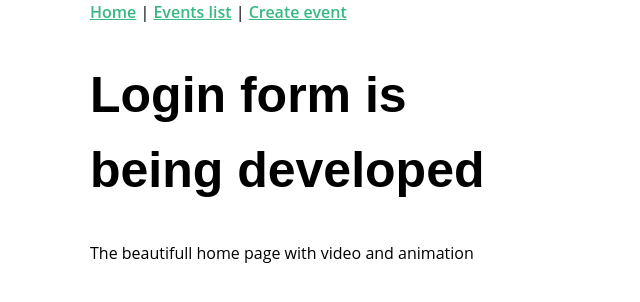
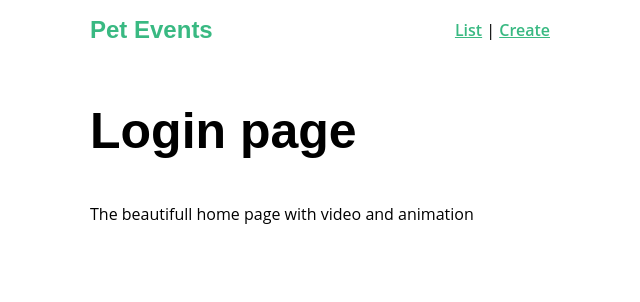
Before and after one commit to Viktoriia-Piskova/pet-events-vue-spa, a Vue app: page / in a window 1280 px wide. Shown: the top 302 px of the page, without its empty margins (320-960 px from the left). Built offline with nearby package versions, Linux system fonts and the light colour scheme.

Commit message:
General project structure

```diff
--- a/package.json
+++ b/package.json
@@ -9,6 +9,7 @@
   },
   "dependencies": {
     "core-js": "^3.8.3",
+    "feather-icons": "^4.29.0",
     "vue": "^2.6.14",
     "vue-router": "^3.5.1",
     "vuex": "^3.6.2"
--- a/src/App.vue
+++ b/src/App.vue
@@ -1,13 +1,18 @@
 <template>
   <div id="app">
-    <nav>
-      <router-link :to="{ name: 'home' }">Home</router-link>
-      | <router-link to="/list">Events list</router-link> |
-      <router-link to="/create">Create event</router-link>
-    </nav>
+    <NavBar />
     <router-view />
   </div>
 </template>
+
+<script>
+import NavBar from "@/components/NavBar.vue";
+export default {
+  components: {
+    NavBar,
+  },
+};
+</script>
 
 <style>
 html {
--- a/src/components/EventCard.vue
+++ b/src/components/EventCard.vue
@@ -13,6 +13,7 @@
 
 <script>
 export default {
+  name: "EventCard",
   data() {
     return {
       event: {
@@ -30,16 +31,18 @@ export default {
 };
 </script>
 
-<style scoped>
+<style lang="scss" scoped>
 .event-card {
   padding: 20px;
   margin-bottom: 24px;
   transition: all 0.2s linear;
   cursor: pointer;
-}
-.event-card:hover {
-  transform: scale(1.01);
-  box-shadow: 0 3px 12px 0 rgba(0, 0, 0, 0.2), 0 1px 15px 0 rgba(0, 0, 0, 0.19);
+
+  &:hover {
+    transform: scale(1.01);
+    box-shadow: 0 3px 12px 0 rgba(0, 0, 0, 0.2),
+      0 1px 15px 0 rgba(0, 0, 0, 0.19);
+  }
 }
 .event-card > .title {
   margin: 0;
--- /dev/null
+++ b/src/components/EventShow.vue
@@ -0,0 +1,11 @@
+<template>
+  <div>Showing event {{ id }}</div>
+</template>
+
+<script>
+export default {
+  props: ["id"],
+};
+</script>
+
+<style lang="scss" scoped></style>
--- /dev/null
+++ b/src/components/NavBar.vue
@@ -0,0 +1,39 @@
+<template>
+  <div id="nav" class="nav">
+    <router-link to="/" class="brand">Pet Events</router-link>
+    <nav>
+      <router-link :to="{ name: 'event-list' }">List</router-link> |
+      <router-link :to="{ name: 'event-create' }">Create</router-link>
+    </nav>
+  </div>
+</template>
+
+<script>
+export default {};
+</script>
+
+<style lang="scss" scoped>
+.nav {
+  display: flex;
+  justify-content: space-between;
+  align-items: center;
+  height: 60px;
+  .nav-item {
+    box-sizing: border-box;
+    margin: 0 5px;
+    color: rgba(0, 0, 0, 0.5);
+    text-decoration: none;
+  }
+}
+.nav > .brand {
+  font-family: "Montserrat", sans-serif;
+  font-weight: 700;
+  font-size: 1.5em;
+  color: #39b982;
+  text-decoration: none;
+}
+.nav .nav-item.router-link-exact-active {
+  color: #39b982;
+  border-bottom: solid 2px #39b982;
+}
+</style>
--- a/src/router/index.js
+++ b/src/router/index.js
@@ -1,8 +1,9 @@
 import Vue from "vue";
 import VueRouter from "vue-router";
 import HomeView from "../views/HomeView.vue";
-import EventsList from "../views/EventsList.vue";
+import EventsList from "@/views/EventsList.vue";
 import CreateEvent from "../views/CreateEvent.vue";
+import EventShow from "@/components/EventShow.vue";
 
 Vue.use(VueRouter);
 
@@ -14,13 +15,19 @@ const routes = [
   },
   {
     path: "/list",
-    name: "list",
+    name: "event-list",
     component: EventsList,
   },
   {
     path: "/create",
-    name: "create",
+    name: "event-create",
     component: CreateEvent,
+  },
+  {
+    path: "/event/:id",
+    name: "event-show",
+    component: EventShow,
+    props: true,
   },
 ];
 
--- a/src/views/CreateEvent.vue
+++ b/src/views/CreateEvent.vue
@@ -1,5 +1,5 @@
 <template>
-  <div></div>
+  <div>Create event form</div>
 </template>
 
 <script>
@@ -8,4 +8,4 @@ export default {
 };
 </script>
 
-<style lang="scss" scoped></style>
+<style scoped></style>
--- a/src/views/EventsList.vue
+++ b/src/views/EventsList.vue
@@ -1,5 +1,6 @@
 <template>
   <div class="about">
+    <h1>Event list</h1>
     <EventCard />
   </div>
 </template>
@@ -8,7 +9,7 @@
 import EventCard from "@/components/EventCard.vue";
 export default {
   name: "EventsList",
-  components: EventCard,
+  components: { EventCard },
 };
 </script>
 
--- a/src/views/HomeView.vue
+++ b/src/views/HomeView.vue
@@ -1,6 +1,6 @@
 <template>
   <div class="home">
-    <h1>Login form is being developed</h1>
+    <h1>Login page</h1>
     <p>The beautifull home page with video and animation {{ dynamic }}</p>
   </div>
 </template>
```
Also changed, not shown: 1 other file (tests, documents, lock files or other folders).
